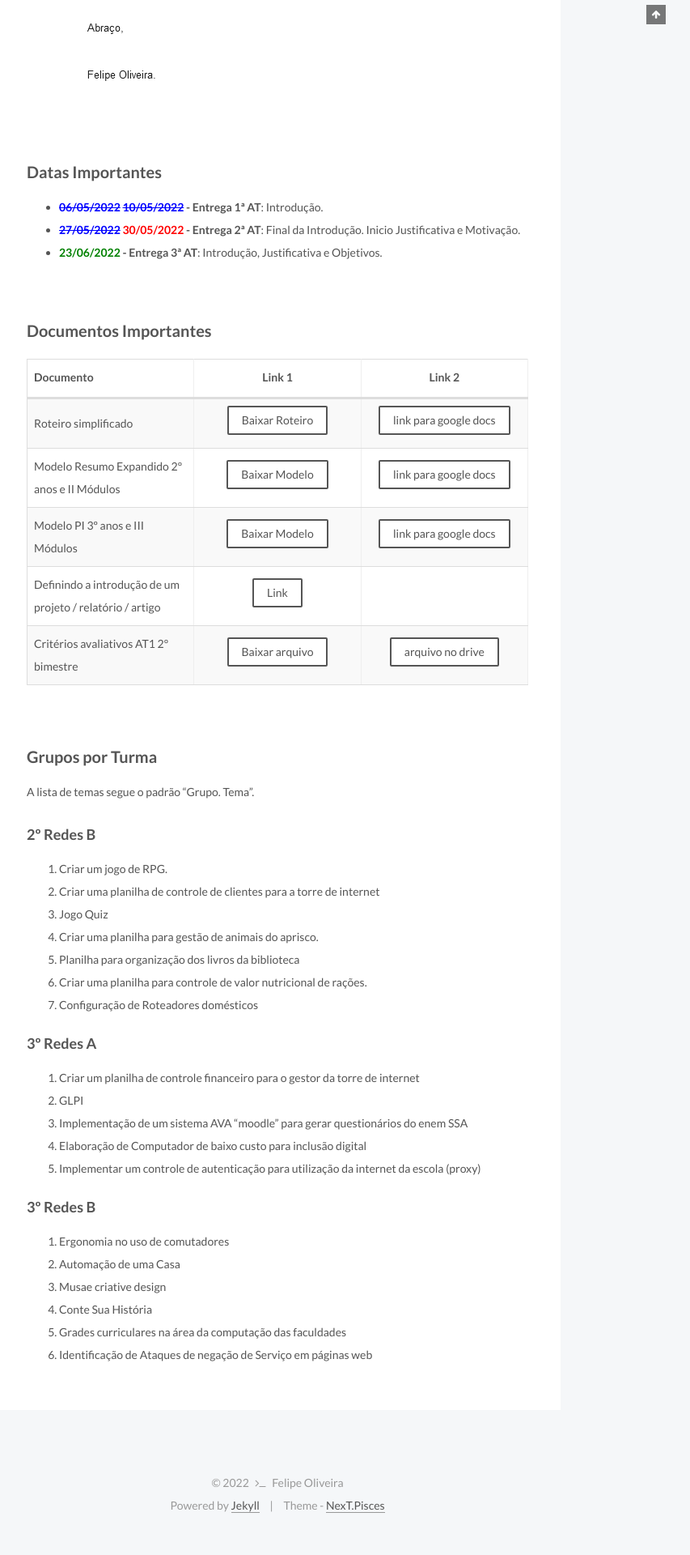
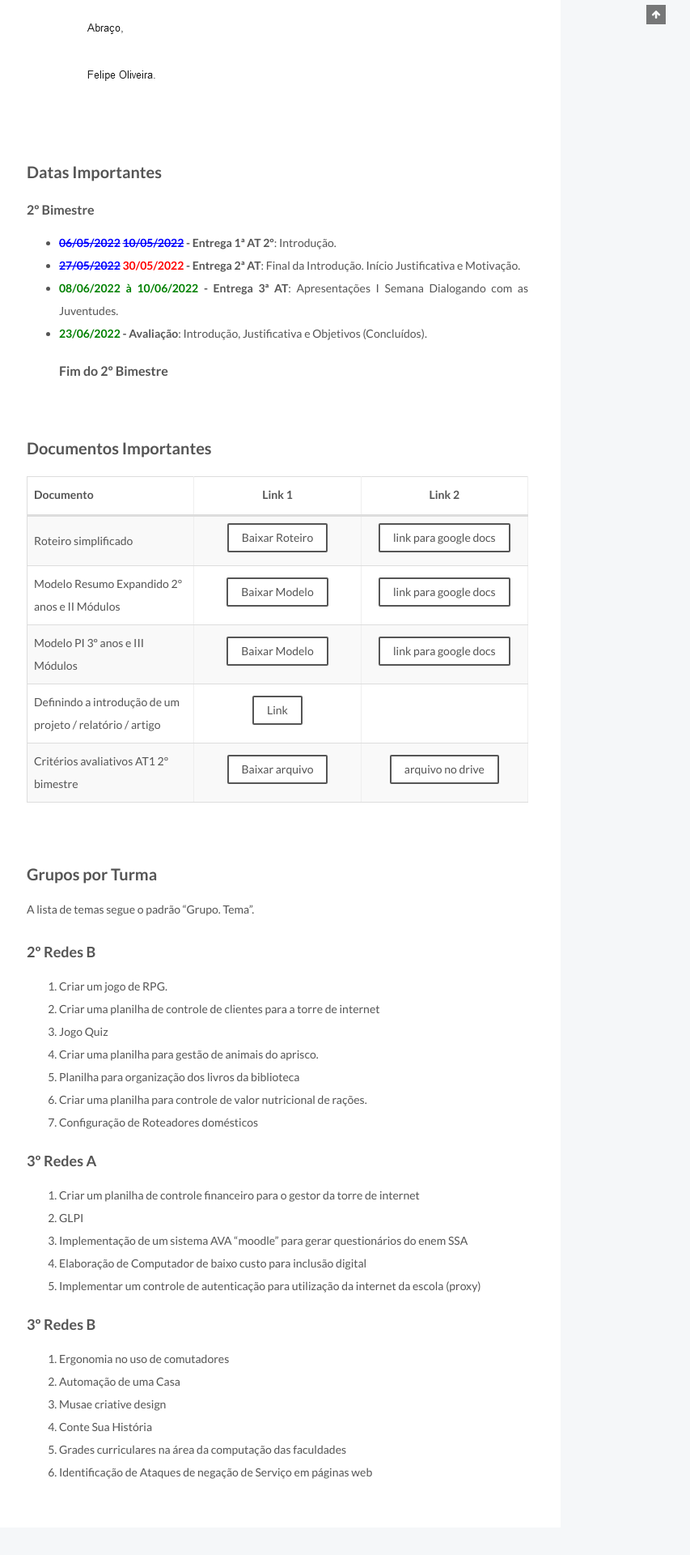
Before and after one commit to fdoliv/fdoliv.github.io, a Jekyll site: the page built from courses/pi/index.md, in a window 1280 px wide. Shown: the part 970-2890 px from the top of the page at 81% size, without its empty margins (427-1280 px from the left). Built offline with Jekyll 4.4.1, drawn with Linux system fonts in a browser that asks for light colours; before the commit the page ends 2863 px from its top, so only the background shows below that.

Commit message:
Atualização das datas

```diff
--- a/courses/pi/index.md
+++ b/courses/pi/index.md
@@ -31,9 +31,13 @@ Exemplo de envio:
 
 <br/>
 ## Datas Importantes
-* **<span style="color:blue"><s>06/05/2022</s> <s>10/05/2022</s></span> - Entrega 1ª AT**: Introdução.
-* **<span style="color:blue"><s>27/05/2022</s></span> <span style="color:red">30/05/2022</span> - Entrega 2ª AT**: Final da Introdução. Inicio Justificativa e Motivação.
-* **<span style="color:green">23/06/2022</span> - Entrega 3ª AT**: Introdução, Justificativa e Objetivos.
+#### 2º Bimestre
+* **<span style="color:blue"><s>06/05/2022</s> <s>10/05/2022</s></span> - Entrega 1ª AT 2º**: Introdução.
+* **<span style="color:blue"><s>27/05/2022</s></span> <span style="color:red">30/05/2022</span> - Entrega 2ª AT**: Final da Introdução. Início Justificativa e Motivação.
+* **<span style="color:green">08/06/2022 à 10/06/2022</span> - Entrega 3ª AT**: Apresentações I Semana Dialogando com as Juventudes.
+* **<span style="color:green">23/06/2022</span> - Avaliação**: Introdução, Justificativa e Objetivos (Concluídos).
+#### Fim do 2º Bimestre
+
 
 <br/>
 ## Documentos Importantes
```
